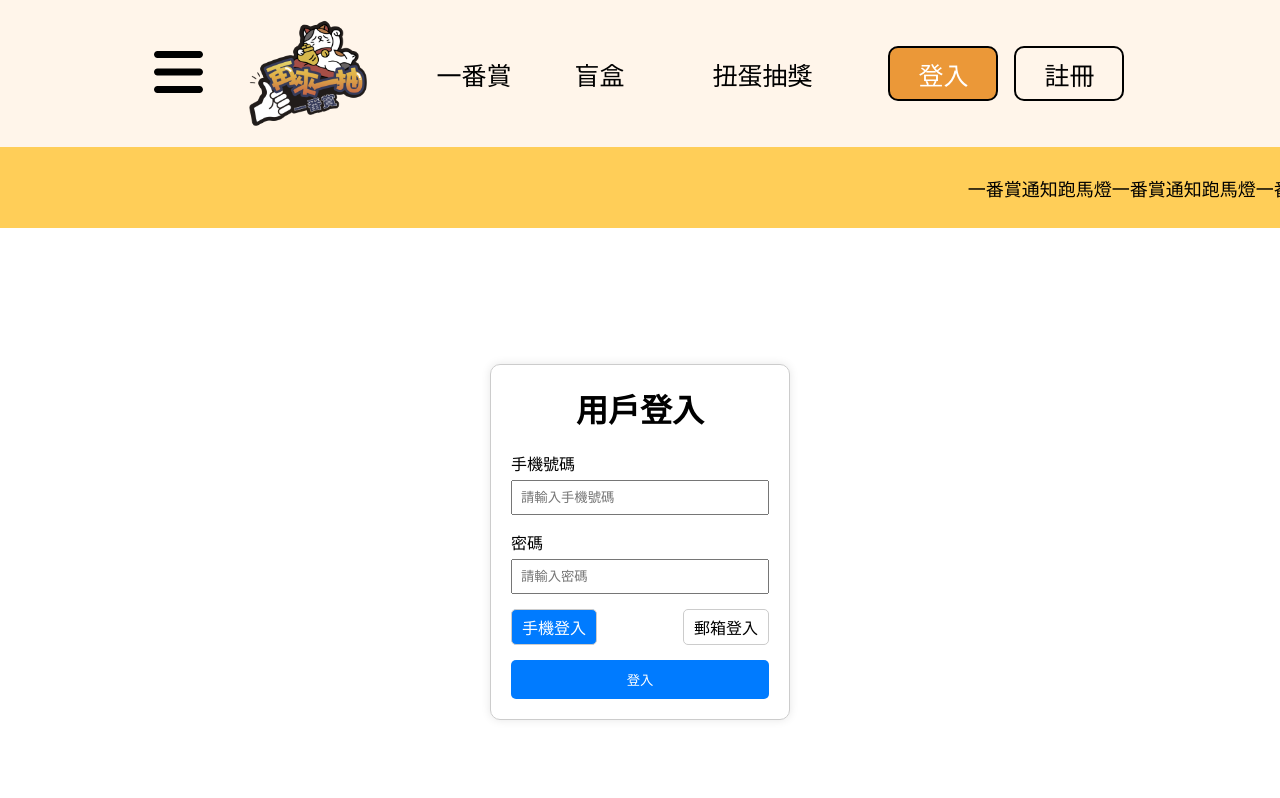
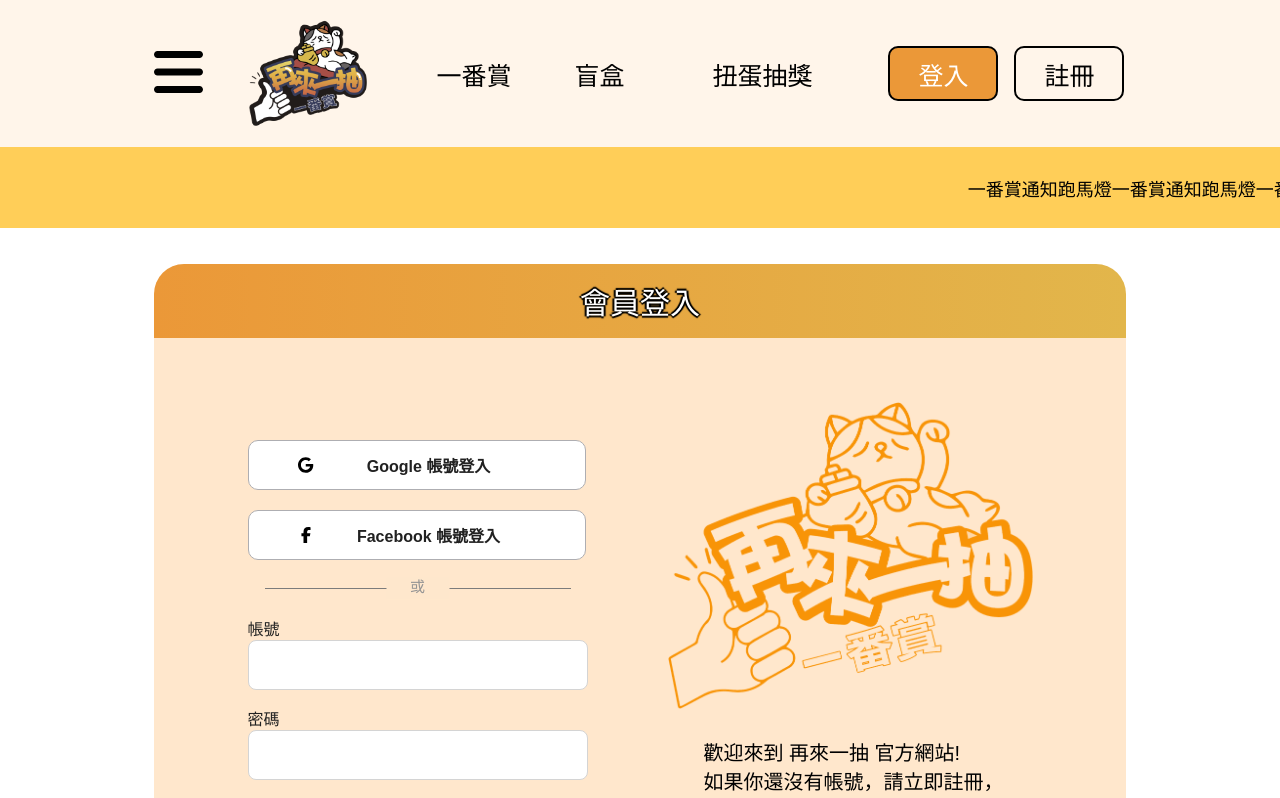
Before and after one commit to smile95137a/OneKuJiForVue, a Vue app: page /login in a window 1280 px wide. Shown: the top 798 px of the page. Built offline with nearby package versions, Linux system fonts and the light colour scheme.

Commit message:
登入畫面

```diff
--- a/src/assets/styles/pages/_login.scss
+++ b/src/assets/styles/pages/_login.scss
@@ -3,6 +3,7 @@ $root-block-name: '.login';
 #{$root-block-name} {
   $p: &;
   $p__text: #{$p}__text;
+  $p__btn: #{$p}__btn;
   @include flex(center, center);
   height: 100%;
 
@@ -16,45 +17,35 @@ $root-block-name: '.login';
     }
   }
   &__main {
-    @include w_h(342px, 100%);
-    @include flex(null, null, column);
-    flex: 1;
-    @include screen(xs) {
-      @include w_h(100%, 100%);
-      max-width: 340px;
-    }
-  }
-  &__tab {
+    @include flex(null, center);
     width: 100%;
-    @include flex(center, center);
-    gap: 16px;
-    &-btn {
-      @include flex(center, center);
-      width: 100%;
-      max-width: 152px;
-      height: 48px;
-      border-radius: 8px;
-
-      &--active {
-        color: #e21a1c;
-        border: 2px solid #e21a1c;
-      }
+    gap: 80px;
+    @include screen(md) {
+      @include flex(center, null, column);
     }
   }
 
   &__form {
+    width: 100%;
+    max-width: 340px;
+    @include flex(null, null, column);
+    &-inputs {
+    }
     #{$p__text} {
       color: #212121;
     }
 
     &-input {
-      @include w_h(100%, 54px);
+      @include w_h(100%, 50px);
+      padding: 13px 20px 0px 20px;
+      border-radius: 8px;
+      border: 1px solid #d4d4d4;
     }
   }
 
   &__forgot {
-    @include flex(null, center);
-    margin-top: 32px;
+    @include flex(null, end);
+    padding: 16px 24px;
     #{$p__text} {
       color: #e21a1c;
 
@@ -76,7 +67,7 @@ $root-block-name: '.login';
 
   &__btn {
     @include flex(center, center);
-    @include w_h(156px, 48px);
+    @include w_h(100%, 48px);
     border-radius: 90px;
     background: #fe4206;
     color: #fff;
@@ -84,4 +75,82 @@ $root-block-name: '.login';
     font-size: 20px;
     text-align: center;
   }
+
+  &__other {
+    width: 100%;
+    max-width: 365px;
+    @include flex(null, null, column);
+    &-img {
+      width: 100%;
+    }
+
+    &-info {
+      padding: 24px 12px 24px 36px;
+      #{$p__text} {
+        font-size: 20px;
+        font-weight: 400;
+      }
+    }
+
+    &-btn {
+      @include flex(null, end);
+      #{$p__btn} {
+        width: 100%;
+        max-width: 338px;
+      }
+    }
+  }
+
+  &__divider {
+    margin: 12px 0;
+    @include w_h(100%, 32px);
+    @include flex(center, center);
+    position: relative;
+    &-line {
+      width: 100%;
+      max-width: 306px;
+      height: 1px;
+      background: #7c7c7c;
+    }
+
+    &-text {
+      @include abs-center;
+      color: #949494;
+      background-color: #fee7cc;
+      padding: 0 24px;
+      font-family: Noto Sans TC;
+      font-size: 15px;
+      font-weight: 500;
+      line-height: 21.72px;
+    }
+  }
+
+  &__auth {
+    height: 158px;
+    @include flex(null, end, column);
+    gap: 20px;
+    &-btn {
+      @include flex;
+      width: 100%;
+      max-width: 338px;
+      height: 50px;
+      background: #fff;
+      padding: 18px 45px 18px 45px;
+      border-radius: 10px;
+      border: 1px solid #aeaeb2;
+
+      &-icon {
+        @include flex(center, center);
+        width: 24px;
+        height: 100%;
+      }
+      &-text {
+        @include flex(center, center);
+        flex: 1;
+        font-size: 16px;
+        font-weight: 600;
+        color: #212121;
+      }
+    }
+  }
 }
--- a/src/views/Login.vue
+++ b/src/views/Login.vue
@@ -1,177 +1,66 @@
-<!-- FrontLogin.vue -->
+<script setup lang="ts">
+import Card from '@/components/common/Card.vue';
+import p1 from '@/assets/image/login.png';
+</script>
+
 <template>
-  <div class="login-container">
-    <h1>用戶登入</h1>
-    <form @submit.prevent="handleLogin">
-      <div class="form-group">
-        <label for="username">{{ loginType === 'phone' ? '手機號碼' : '電子郵箱' }}</label>
-        <input
-          type="text"
-          id="username"
-          v-model="formData.username"
-          :placeholder="loginType === 'phone' ? '請輸入手機號碼' : '請輸入電子郵箱'"
-          required
-        />
+  <Card title="會員登入" customClass="mcard--login">
+    <div class="login__container">
+      <div class="login__main">
+        <div class="login__form">
+          <div class="login__auth">
+            <div class="login__auth-btn">
+              <div class="login__auth-btn-icon">
+                <i class="fa-brands fa-google"></i>
+              </div>
+              <div class="login__auth-btn-text">Google 帳號登入</div>
+            </div>
+            <div class="login__auth-btn">
+              <div class="login__auth-btn-icon">
+                <i class="fa-brands fa-facebook-f"></i>
+              </div>
+              <div class="login__auth-btn-text">Facebook 帳號登入</div>
+            </div>
+          </div>
+
+          <div class="login__divider">
+            <div class="login__divider-line"></div>
+            <div class="login__divider-text">或</div>
+          </div>
+          <div class="login__form-inputs">
+            <p class="login__text">帳號</p>
+            <input type="text" class="login__form-input" />
+          </div>
+          <div class="col-100 m-t-16">
+            <p class="login__text">密碼</p>
+            <input type="text" class="login__form-input" />
+          </div>
+
+          <div class="login__forgot">
+            <p class="login__text login__text--forgot">忘記密碼?</p>
+          </div>
+
+          <div class="login__btns">
+            <div class="login__btn">登入</div>
+          </div>
+        </div>
+        <div class="login__other">
+          <div class="login__other-img">
+            <img :src="p1" alt="" srcset="" />
+          </div>
+          <div class="login__other-info">
+            <p class="login__text">歡迎來到 再來一抽 官方網站!</p>
+            <p class="login__text">
+              如果你還沒有帳號，請立即註冊， 開啟更多功能哦！
+            </p>
+          </div>
+          <div class="login__other-btn">
+            <div class="login__btn">註冊</div>
+          </div>
+        </div>
       </div>
-      <div class="form-group">
-        <label for="password">密碼</label>
-        <input type="password" id="password" v-model="formData.password" placeholder="請輸入密碼" required />
-      </div>
-      <div class="login-type">
-        <span
-          :class="{ active: loginType === 'phone' }"
-          @click="switchLoginType('phone')"
-        >
-          手機登入
-        </span>
-        <span
-          :class="{ active: loginType === 'email' }"
-          @click="switchLoginType('email')"
-        >
-          郵箱登入
-        </span>
-      </div>
-      <button type="submit" class="login-btn" :disabled="isLoading">
-        {{ isLoading ? '登入中...' : '登入' }}
-      </button>
-    </form>
-    <p v-if="error" class="error-message">{{ error }}</p>
-  </div>
+    </div>
+  </Card>
 </template>
 
-<script lang="ts">
-import { login } from '@/services/Front/Frontapi';
-import { defineComponent, reactive, ref } from 'vue';
-import { useRouter } from 'vue-router';
-
-export default defineComponent({
-  name: 'FrontLogin',
-  setup() {
-    const formData = reactive({
-      username: '',
-      password: '',
-    });
-    const loginType = ref('phone');
-    const error = ref('');
-    const isLoading = ref(false);
-    const router = useRouter();
-
-    const switchLoginType = (type: 'phone' | 'email') => {
-      loginType.value = type;
-      formData.username = '';
-    };
-
-    const handleLogin = async () => {
-      if (!formData.username || !formData.password) {
-        error.value = '請填寫所有欄位';
-        return;
-      }
-
-      error.value = '';
-      isLoading.value = true;
-
-      try {
-        const response = await login({
-          username: formData.username,
-          password: formData.password,
-          userId: 0, // 假設後端不需要這個字段進行登錄
-        });
-        console.log('登入成功:', response);
-        // 儲存 token 到 localStorage
-        localStorage.setItem('token', response.accessToken);
-        // 導航到首頁或其他受保護的路由
-        router.push('/');
-      } catch (err) {
-        console.error('登入失敗:', err);
-        error.value = '登入失敗，請檢查您的帳號和密碼';
-      } finally {
-        isLoading.value = false;
-      }
-    };
-
-    return {
-      formData,
-      loginType,
-      error,
-      isLoading,
-      switchLoginType,
-      handleLogin,
-    };
-  },
-});
-</script>
-
-<style scoped>
-.login-container {
-  width: 300px;
-  margin: 100px auto;
-  padding: 20px;
-  border: 1px solid #ccc;
-  border-radius: 10px;
-  box-shadow: 0 0 10px rgba(0, 0, 0, 0.1);
-}
-
-h1 {
-  text-align: center;
-  margin-bottom: 20px;
-}
-
-.form-group {
-  margin-bottom: 15px;
-}
-
-.form-group label {
-  display: block;
-  margin-bottom: 5px;
-}
-
-.form-group input {
-  width: 100%;
-  padding: 8px;
-  box-sizing: border-box;
-}
-
-.login-type {
-  display: flex;
-  justify-content: space-between;
-  margin-bottom: 15px;
-}
-
-.login-type span {
-  cursor: pointer;
-  padding: 5px 10px;
-  border: 1px solid #ccc;
-  border-radius: 5px;
-}
-
-.login-type span.active {
-  background-color: #007bff;
-  color: #fff;
-}
-
-.login-btn {
-  width: 100%;
-  padding: 10px;
-  background-color: #007bff;
-  color: #fff;
-  border: none;
-  border-radius: 5px;
-  cursor: pointer;
-  transition: background-color 0.3s ease;
-}
-
-.login-btn:hover:not(:disabled) {
-  background-color: #0056b3;
-}
-
-.login-btn:disabled {
-  background-color: #cccccc;
-  cursor: not-allowed;
-}
-
-.error-message {
-  color: red;
-  text-align: center;
-  margin-top: 10px;
-}
-</style>
+<style scoped></style>
```
Also changed, not shown: src/assets/image/login.png (added).
